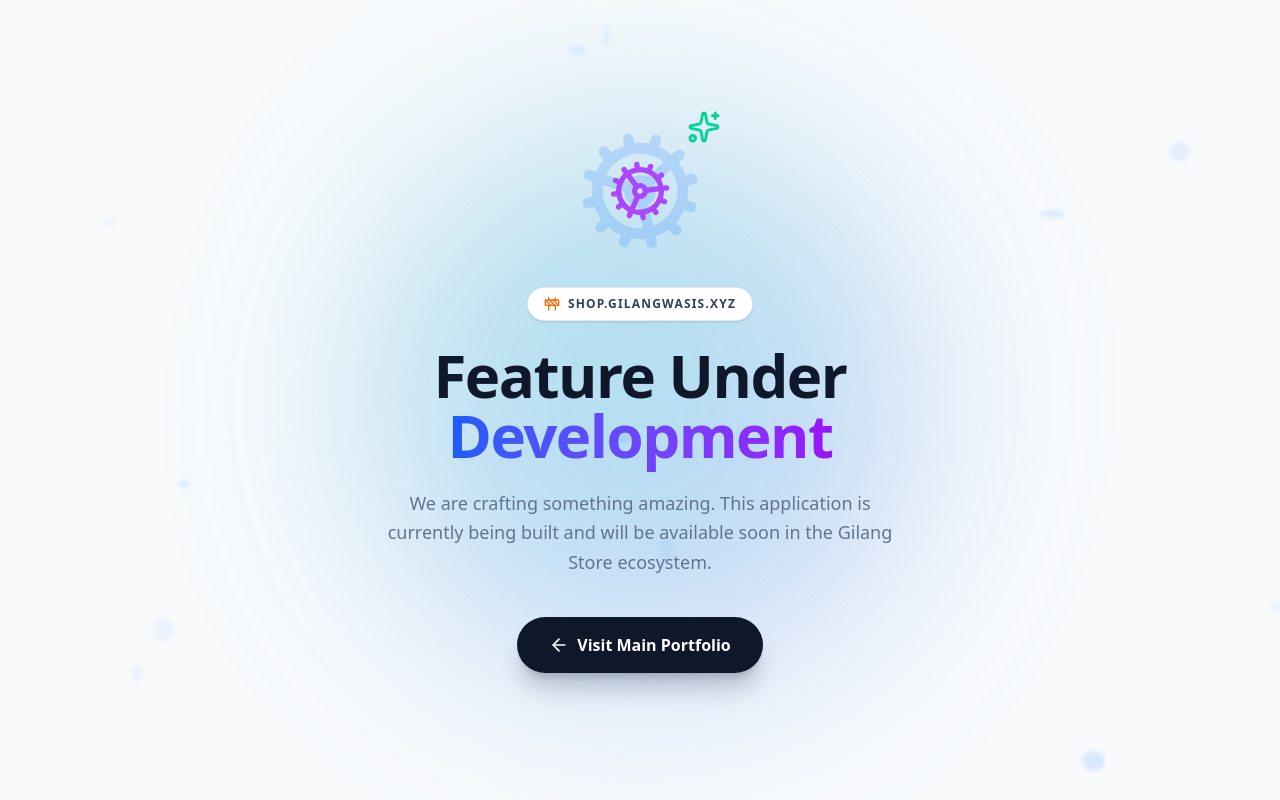
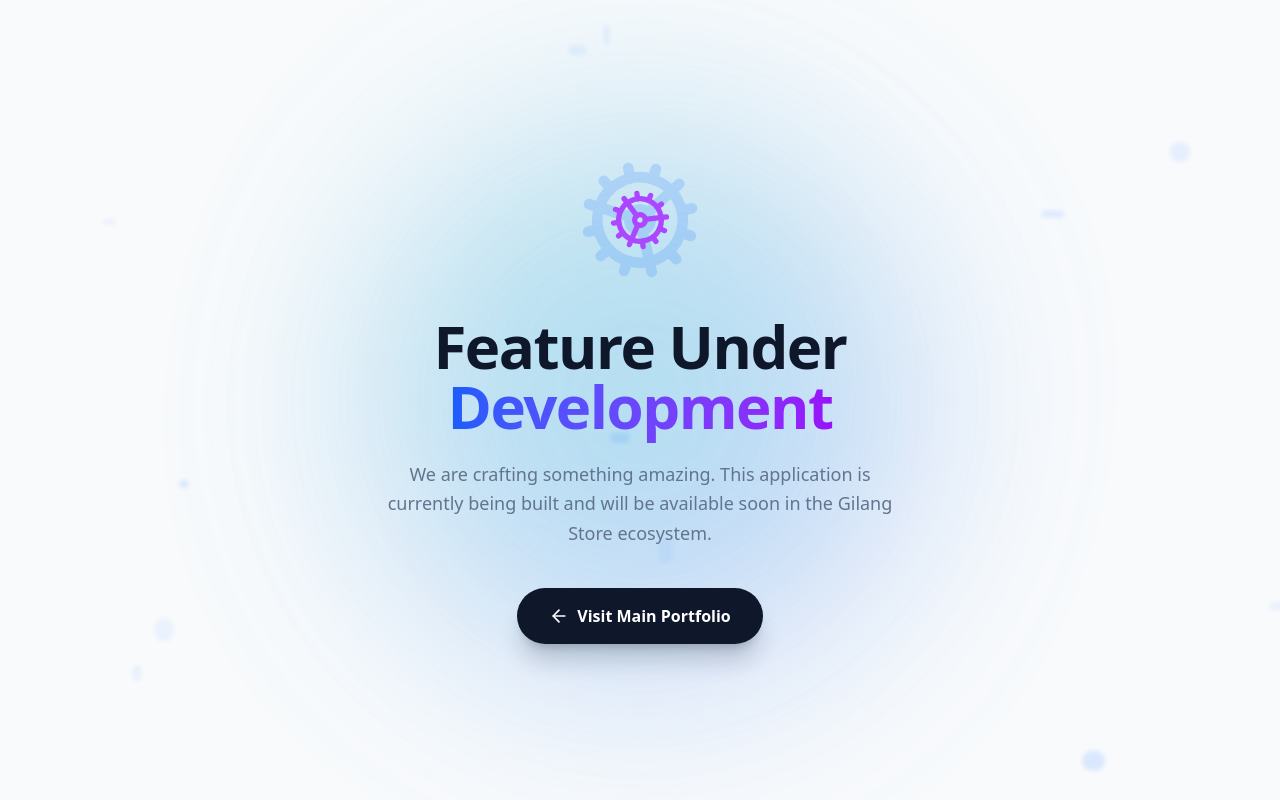
Before and after one commit to langss1/shop-gw, a Next.js app: page / in a window 1280 px wide. Built offline with nearby package versions, Linux system fonts and the light colour scheme.

Commit message:
style: remove sparkles icon and url pill badge

```diff
--- a/src/app/page.tsx
+++ b/src/app/page.tsx
@@ -74,14 +74,7 @@
           >
             <Cog className="w-12 h-12 md:w-16 md:h-16" />
           </motion.div>
-          <motion.div
-            initial={{ scale: 0 }}
-            animate={{ scale: [1, 1.1, 1] }}
-            transition={{ duration: 2, repeat: Infinity, ease: "easeInOut" }}
-            className="absolute -top-4 -right-4 text-emerald-400"
-          >
-            <Sparkles className="w-8 h-8" />
-          </motion.div>
+
         </div>
 
         {/* Content */}
@@ -90,10 +83,6 @@
           animate={{ opacity: 1, y: 0 }}
           transition={{ duration: 0.8, delay: 0.2 }}
         >
-          <div className="inline-flex items-center gap-2 px-4 py-2 rounded-full bg-white border border-slate-200 shadow-sm mb-6">
-            <Construction className="w-4 h-4 text-orange-500" />
-            <span className="text-xs font-bold text-slate-700 tracking-widest uppercase">shop.gilangwasis.xyz</span>
-          </div>
 
           <h1 className="text-4xl md:text-6xl font-black display-text text-slate-900 tracking-tight mb-6">
             Feature Under <br className="hidden md:block" />
```
